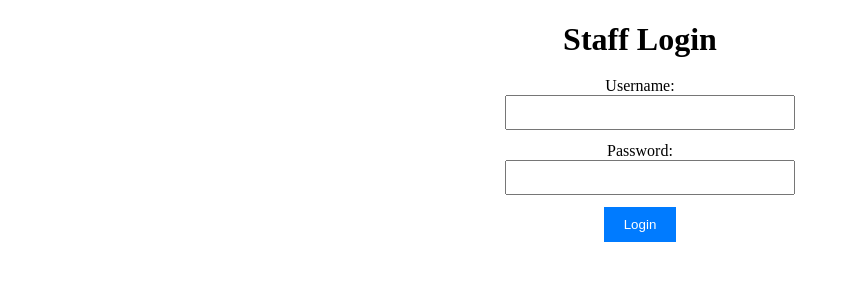
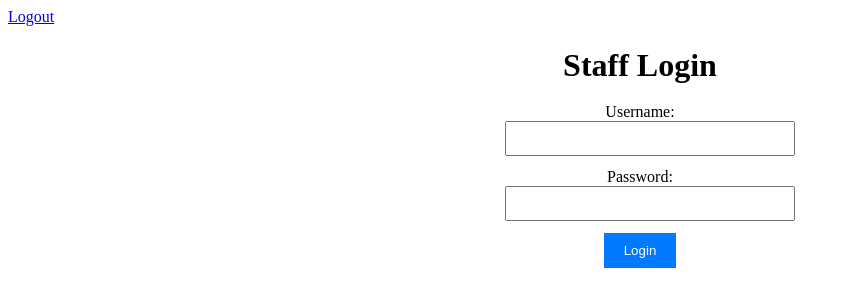
Before and after one commit to RobTilton/The_Board, a Django app: page /login/ in a window 1280 px wide. Shown: the top 307 px of the page, without its empty margins (0-850 px from the left). Run offline with Django 4.2, Linux system fonts and the light colour scheme.

Commit message:
Got the login/logout requirements set for the site

```diff
--- a/Board/settings.py
+++ b/Board/settings.py
@@ -124,4 +124,5 @@ STATIC_URL = 'static/'
 
 DEFAULT_AUTO_FIELD = 'django.db.models.BigAutoField'
 
-LOGIN_REDIRECT_URL = 'home'
+LOGIN_REDIRECT_URL = 'home.html'
+LOGOUT_REDIRECT_URL = 'home.html'
--- a/webpages/templates/base.html
+++ b/webpages/templates/base.html
@@ -8,6 +8,7 @@
 
 </head>
 <body>
+    <a href="{% url 'logout' %}">Logout</a> <!--Need to make this a button, a ui bar with login, home, logout, board-->
     <header>
 
         <h1>{% block header %}Header Content{% endblock %}</h1>
--- a/webpages/templates/home.html
+++ b/webpages/templates/home.html
@@ -6,6 +6,7 @@
 
 {% block content %}
 <center><div>
+    <center><strong>Welcome {{ user.username }}! Remember to stay hydrated.</strong><center><br/>
     This will have the ability to write you message.<br/><br/>
     this will have the ability to go to your assigned board.<br/><br/>
     this will have the ability to message those in you board.<br/>
```
Also changed, not shown: webpages/views.py (+6 -2 lines).
